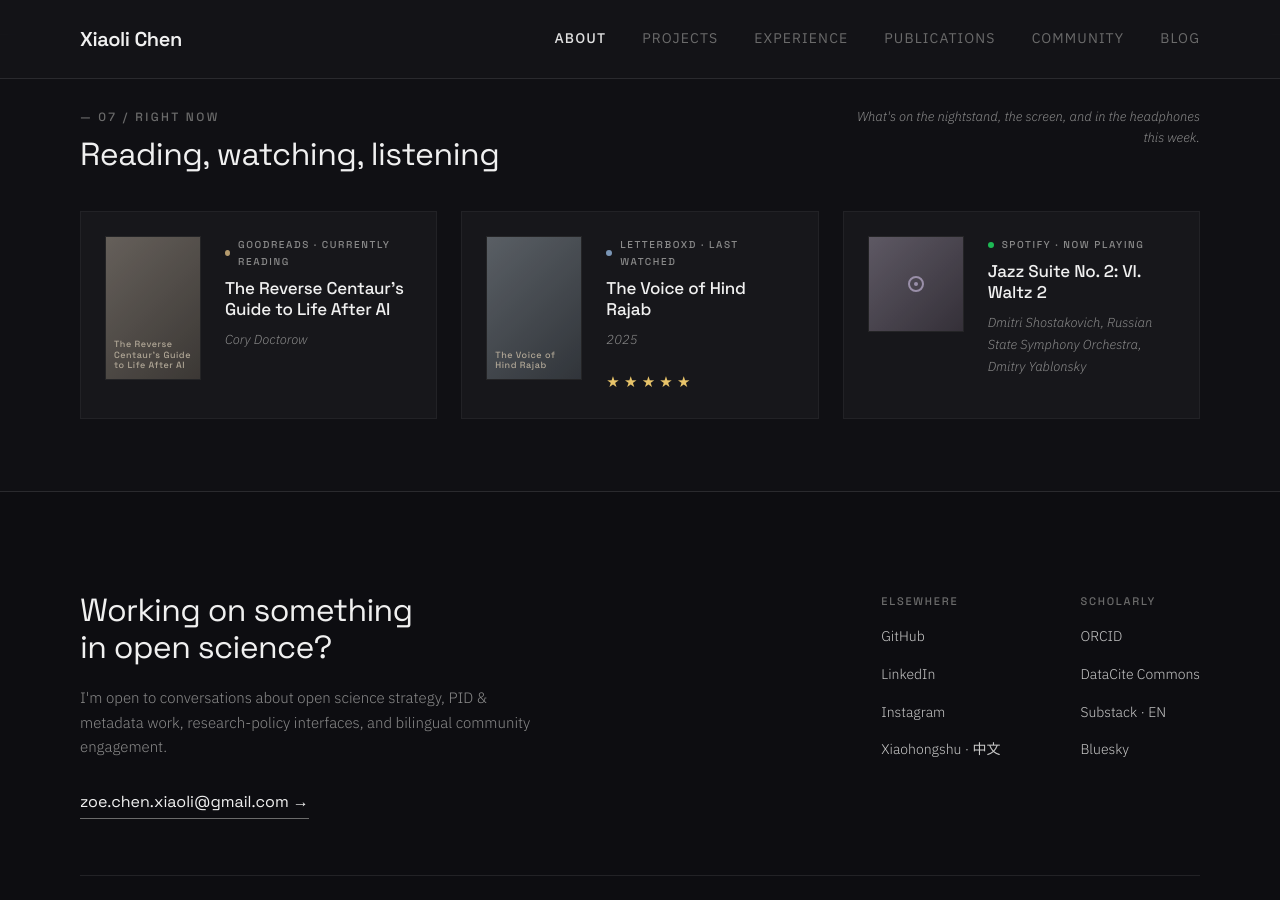
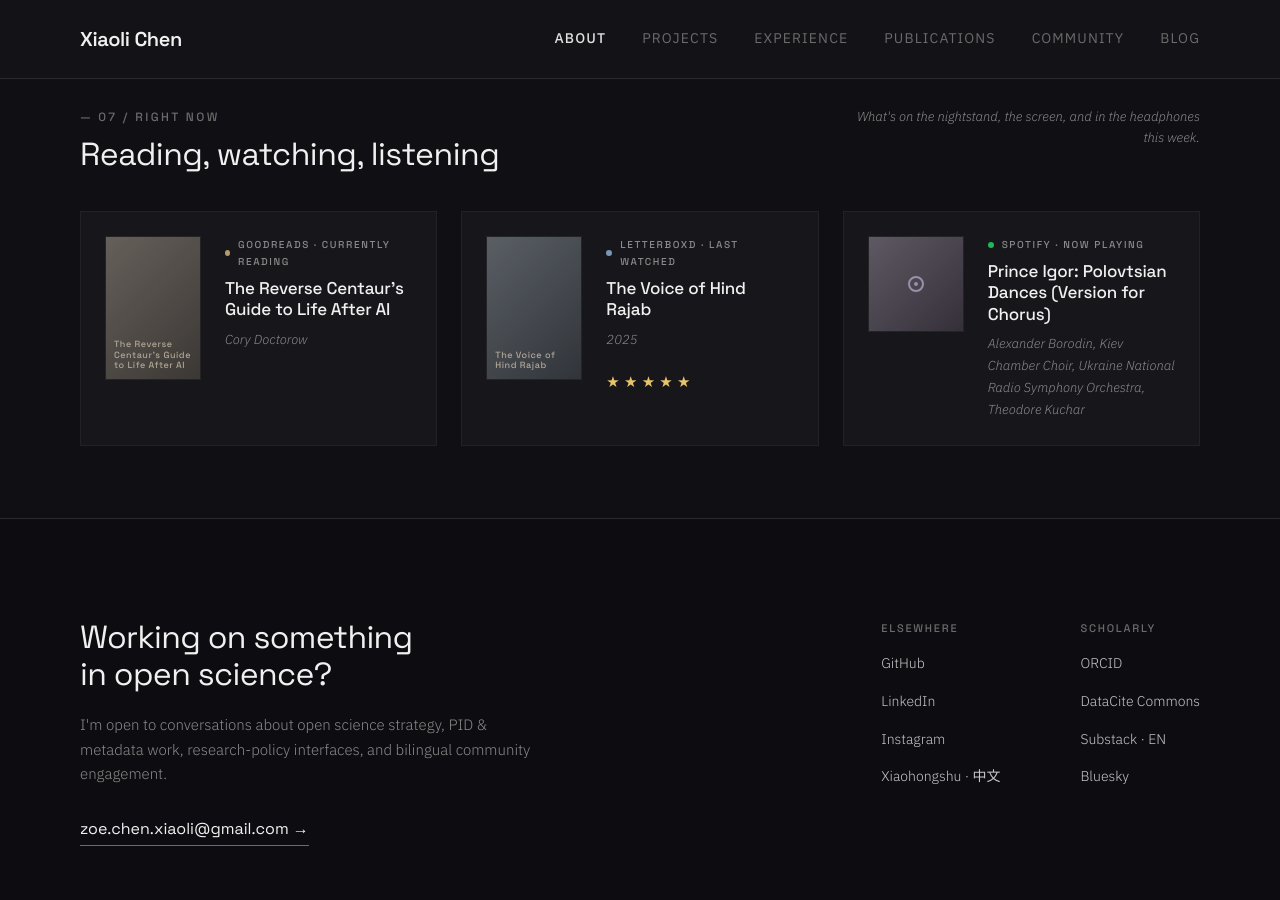
Before and after one commit to xchen101/xchen101.github.io, a Jekyll site: the page built from index.md, in a window 1280 px wide and 900 px high, scrolled down 6679 px. Built offline with Jekyll 4.4.1, drawn with Linux system fonts in a browser that asks for light colours; comment, search, counter and statistics services are not loaded; grey boxes are pictures that could not be loaded.

Commit message:
update: Right Now widget data (auto)

```diff
--- a/_data/now.yml
+++ b/_data/now.yml
@@ -1,4 +1,4 @@
-# Right now — auto-generated by Hermes cron on 2026-09-07 11:00 UTC
+# Right now — auto-generated by Hermes cron on 2026-09-07 17:00 UTC
 # Sources: Goodreads RSS / Letterboxd RSS / Spotify API
 
 reading:
@@ -24,8 +24,8 @@ listening:
   service: "Spotify"
   accent: "#1DB954"
   label: "Now playing"
-  title: "Jazz Suite No. 2: VI. Waltz 2"
-  artist: "Dmitri Shostakovich, Russian State Symphony Orchestra, Dmitry Yablonsky"
-  url: "https://open.spotify.com/track/0ijdPzomz42NxNGHxcrha1"
+  title: "Prince Igor: Polovtsian Dances (Version for Chorus)"
+  artist: "Alexander Borodin, Kiev Chamber Choir, Ukraine National Radio Symphony Orchestra, Theodore Kuchar"
+  url: "https://open.spotify.com/track/43rBk1eTzU569JZtvvIh5U"
   profile_url: "https://open.spotify.com/"
-  image: "https://i.scdn.co/image/ab67616d00001e0268365e89718e8695d1e0aee3"
+  image: "https://i.scdn.co/image/ab67616d00001e022b8e5325641d60645193eb95"
```
